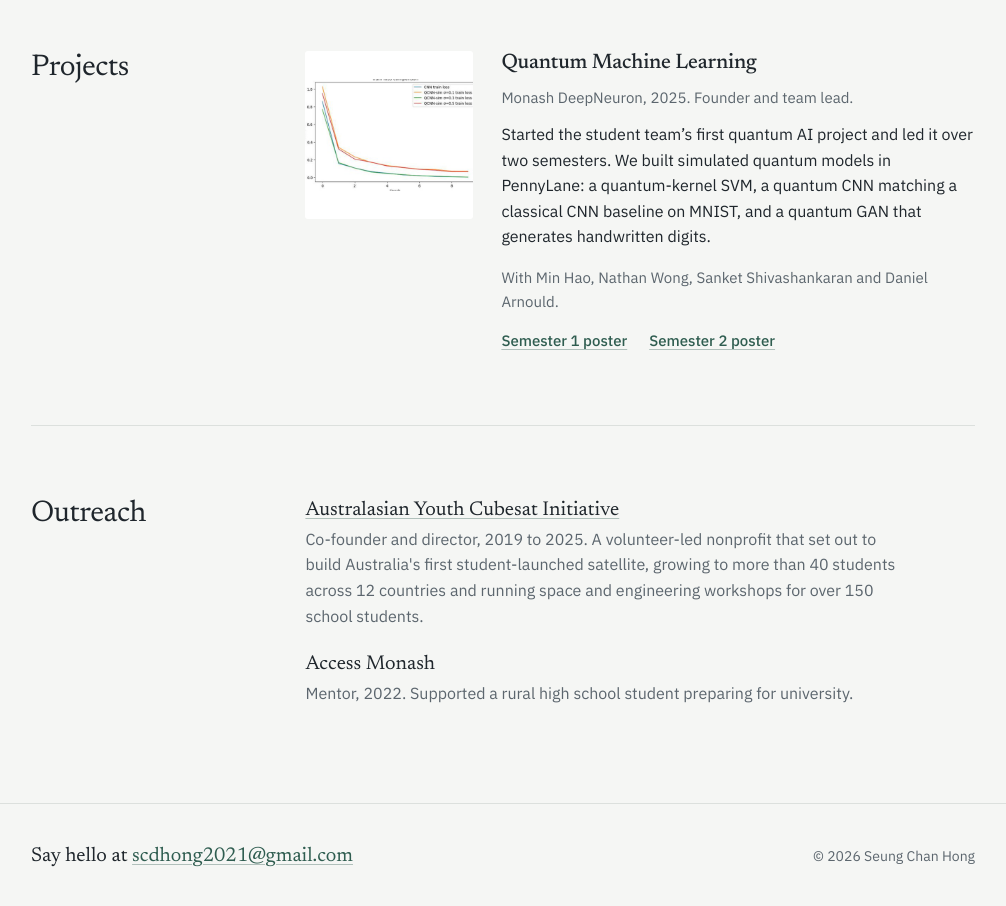
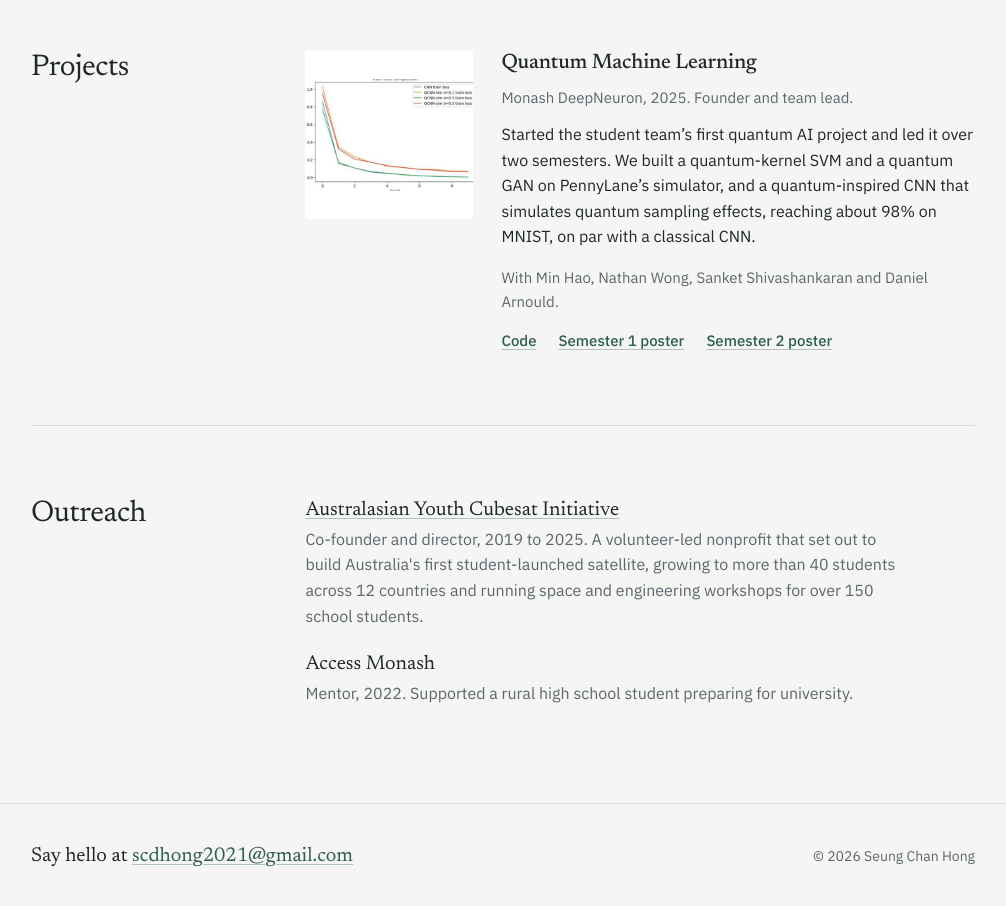
Before and after one commit to scdhong/scdhong.github.io, a plain HTML site: page index.html in a window 1280 px wide. Shown: the part 1860-2766 px from the top of the page, without its empty margins (137-1143 px from the left). Drawn offline with Linux system fonts and the light colour scheme.

Commit message:
Add files via upload

```diff
--- a/index.html
+++ b/index.html
@@ -117,9 +117,10 @@
           <div class="entry-text">
             <h3>Quantum Machine Learning</h3>
             <p class="venue">Monash DeepNeuron, 2025. Founder and team lead.</p>
-            <p>Started the student team&rsquo;s first quantum AI project and led it over two semesters. We built simulated quantum models in PennyLane: a quantum-kernel SVM, a quantum CNN matching a classical CNN baseline on MNIST, and a quantum GAN that generates handwritten digits.</p>
+            <p>Started the student team&rsquo;s first quantum AI project and led it over two semesters. We built a quantum-kernel SVM and a quantum GAN on PennyLane&rsquo;s simulator, and a quantum-inspired CNN that simulates quantum sampling effects, reaching about 98% on MNIST, on par with a classical CNN.</p>
             <p class="credit">With Min Hao, Nathan Wong, Sanket Shivashankaran and Daniel Arnould.</p>
             <ul class="entry-links">
+              <li><a href="https://github.com/scdhong/quantum-ml-demos">Code</a></li>
               <li><a href="data/Quantum_AI_poster_S1_2025.pdf">Semester 1 poster</a></li>
               <li><a href="data/Quantum_CV_GenAI_poster_S2_2025.pdf">Semester 2 poster</a></li>
             </ul>
```
